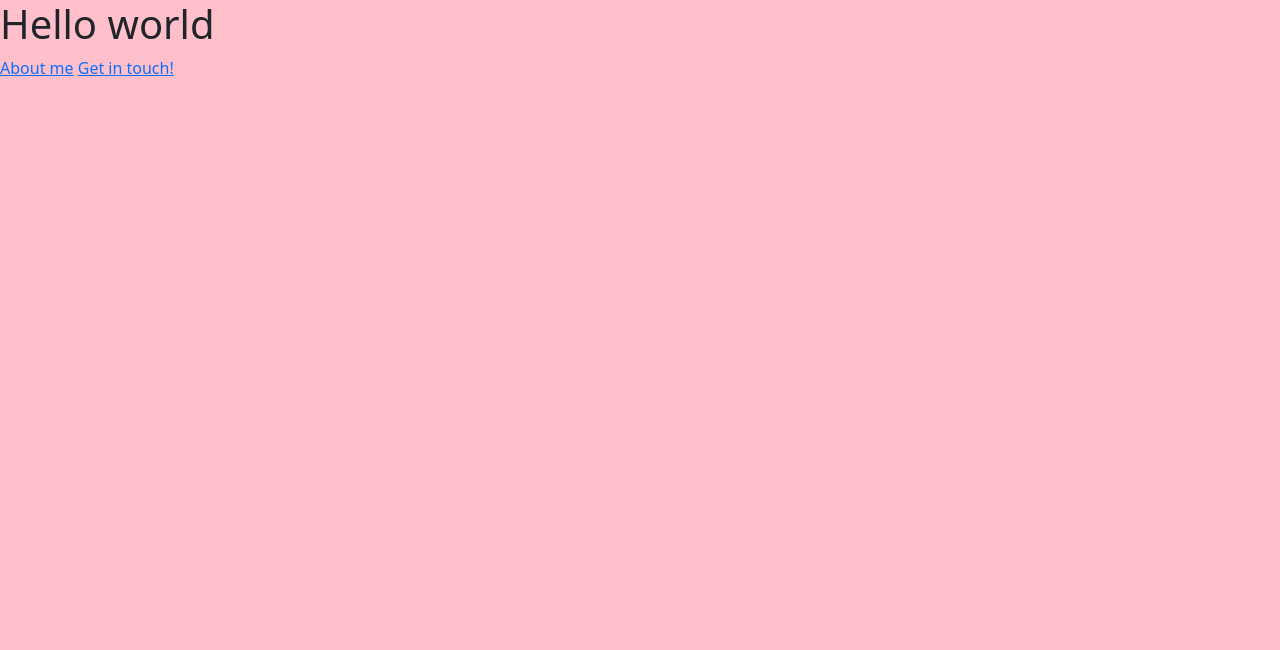
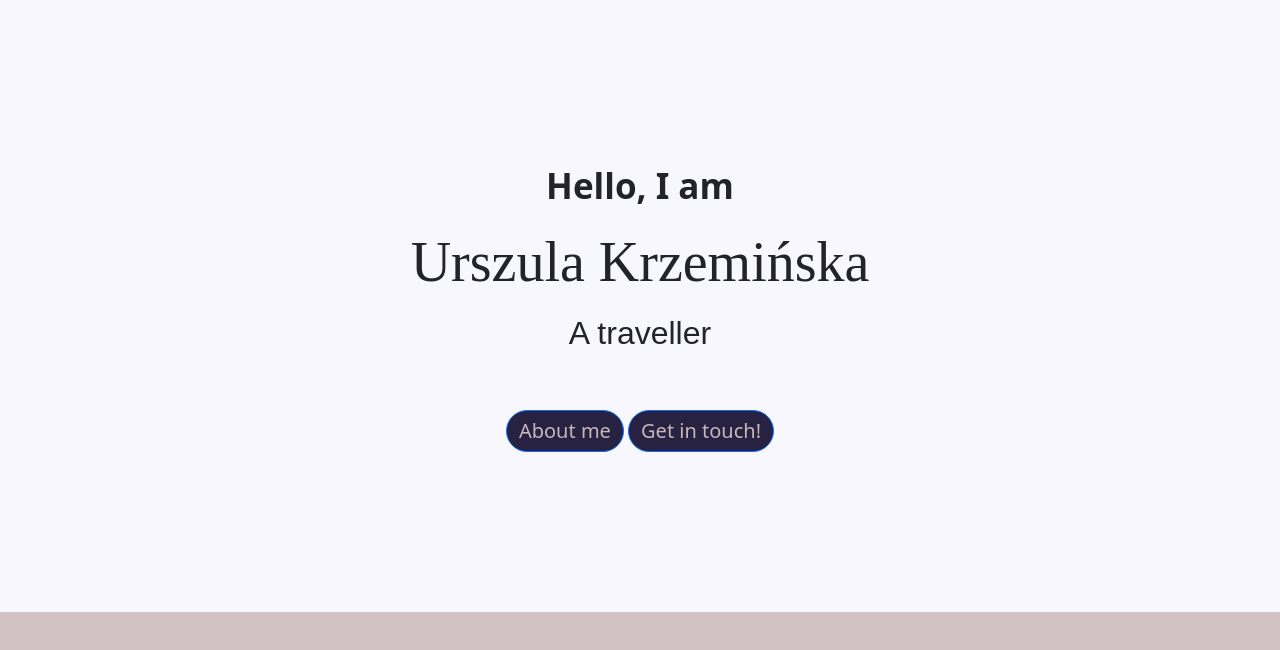
Before and after one commit to ula345/Portfolio-Project, a plain HTML site: page index.html in a window 1280 px wide. Drawn offline with nearby package versions, Linux system fonts and the light colour scheme.

Commit message:
adding CSS

```diff
--- a/index.html
+++ b/index.html
@@ -10,15 +10,17 @@
     integrity="sha384-kQtW33rZJAHjgefvhyyzcGF3C5TFyBQBA13V1RKPf4uH+bwyzQxZ6CmMZHmNBEfJ"
     crossorigin="anonymous"></script>
 <link rel="stylesheet" href="styles/portfolio.css"/>
-    <title>Document</title>
+    <title>Urszula Krzemińska</title>
 </head>
 <body>
-    <h1>Hello world</h1>
-
-
-    <footer>
-        <a href="/about-me.html"> About me</a>
-        <a href="/get-in-touch.html"> Get in touch!</a>
-    </footer>
+    <div class="hero">
+  <p>Hello, I am</p>
+<h1>Urszula Krzemińska</h1>
+<h2 class="mb-5"> A traveller</h2>
+<div>
+<a href="/about-me.html" class="btn btn-primary" target="_blank"> About me</a>
+<a href="/get-in-touch.html" class="btn btn-primary" target="_blank"> Get in touch!</a>
+</div>
+</div>
 </body>
 </html>
--- a/styles/portfolio.css
+++ b/styles/portfolio.css
@@ -1,3 +1,40 @@
+:root {
+  --branding-color: rgb(199, 184, 184);
+  --heading-font-family: "Playfair Dislay", serif;
+  --default-font-family: "Poppins", sans-serif;
+}
+
 body {
-  background-color: pink;
+  background-color: rgb(211, 194, 196);
+  text-align: center;
 }
+
+.hero {
+  background: #f9f7fe;
+  text-align: center;
+  padding: 160px;
+}
+
+h1 {
+  font-family: var(--heading-font-family);
+  font-size: 56px;
+}
+
+.hero p {
+  font-size: 35px;
+  font-weight: bold;
+}
+
+.hero h2 {
+  padding: 10px;
+  font-family: var(--default-font-family);
+}
+
+.btn-primary {
+  border-radius: 50px;
+  color: rgb(199, 184, 184);
+  font-size: 20px;
+  line-height: 28px;
+  padding: 18px, 30px, 18px, 30px;
+  background: #272142;
+}
```
